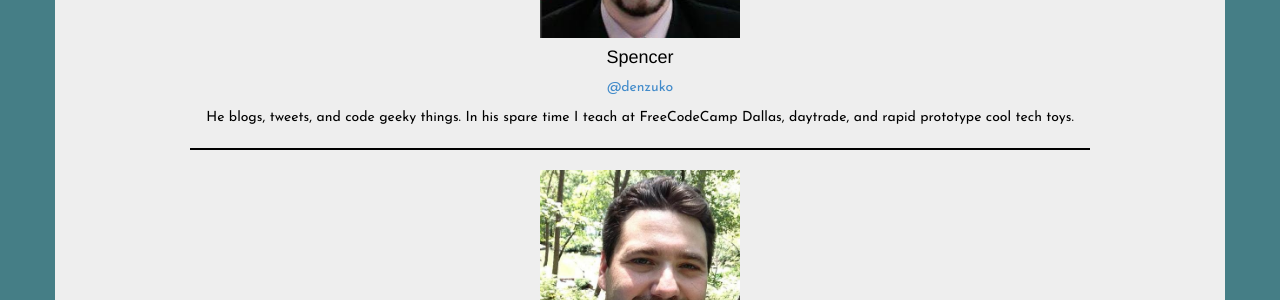
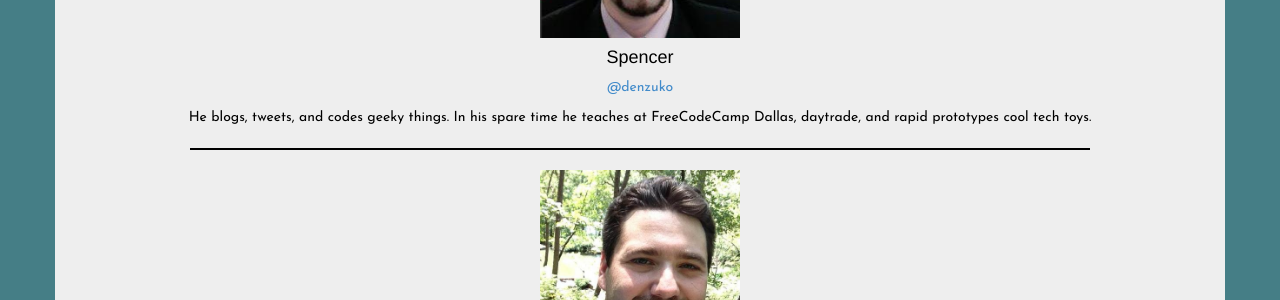
Before and after one commit to dallassoftwaredevelopers/freecodecampdallas.github.io, a Jekyll site: the page built from about/index.md, in a window 1280 px wide. Shown: the part 761-1061 px from the top of the page. Built offline with Jekyll 4.4.1, drawn with Linux system fonts in a browser that asks for light colours.

Commit message:
about me fix

```diff
--- a/about/index.md
+++ b/about/index.md
@@ -27,7 +27,7 @@ Learn to Code at [Free Code Camp](http://www.freecodecamp.com/)
 
 #### Spencer
 <a class="webmastgit" href="https://github.com/denzuko">@denzuko</a>
-<p>He blogs, tweets, and code geeky things. In his spare time I teach at FreeCodeCamp Dallas, daytrade, and rapid prototype cool tech toys.</p>
+<p>He blogs, tweets, and codes geeky things. In his spare time he teaches at FreeCodeCamp Dallas, daytrade, and rapid prototypes cool tech toys.</p>
 <hr>
 
 <img class="webmastpic" src="/assets/img/webmastdavid.jpg"/>
```
